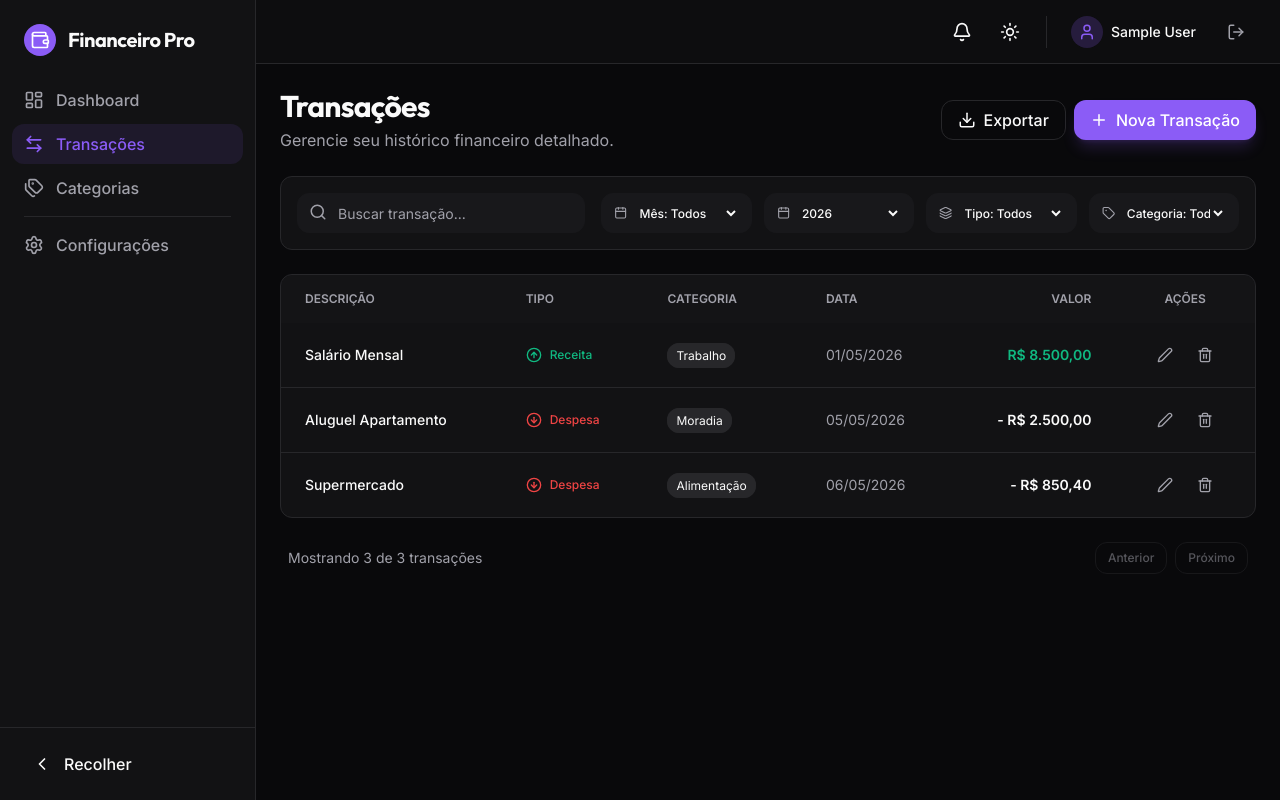
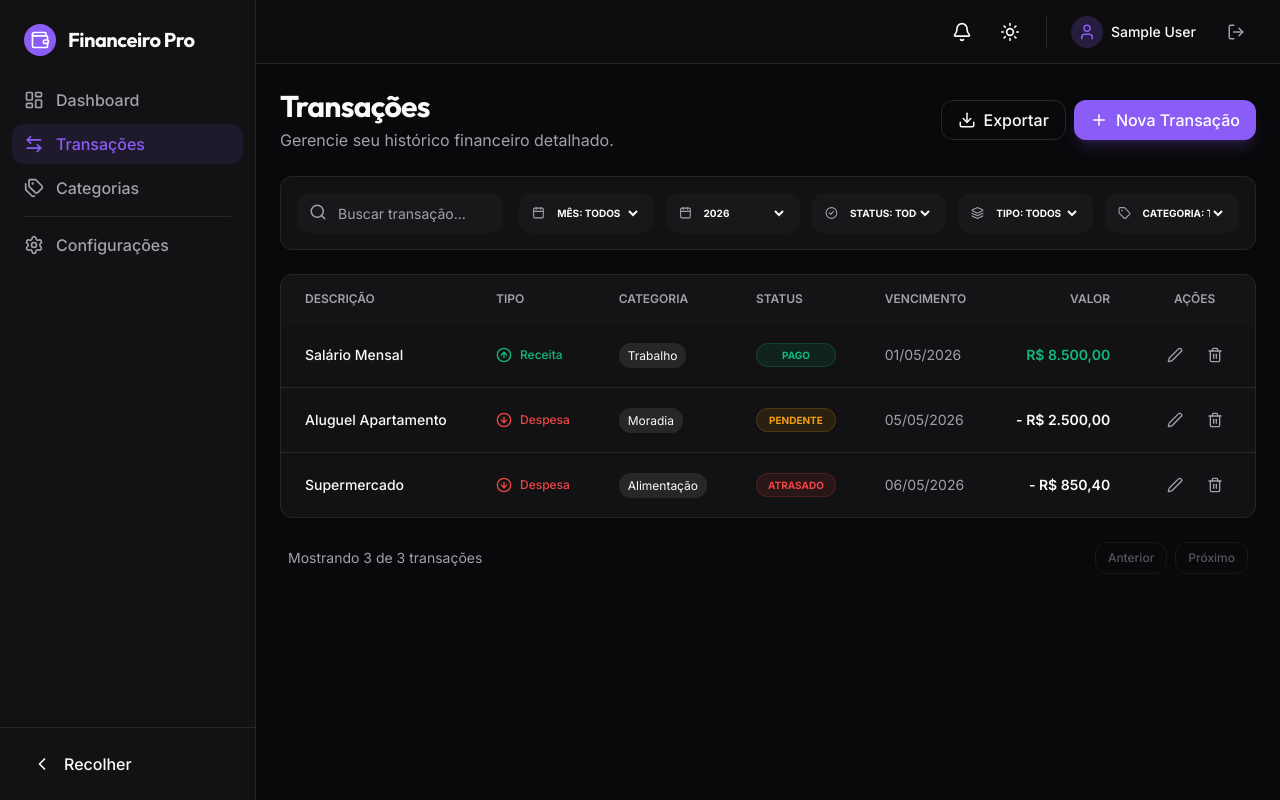
Before and after one commit to leccorside/controle-financeiro-pessoal, a React (Vite) app: page /transactions in a window 1280 px wide. Built offline with nearby package versions, Linux system fonts and the light colour scheme; sample sign-in values are in the browser's storage.

Commit message:
feat: adiciona coluna de status editável diretamente na tabela de transações e adiciona filtro de status e altera rótulos de data para vencimento

```diff
--- a/src/components/transactions/TransactionFilters.jsx
+++ b/src/components/transactions/TransactionFilters.jsx
@@ -1,6 +1,6 @@
 import React from 'react';
 import { Input } from '../ui/Input';
-import { Search, Calendar, Tag, Layers } from 'lucide-react';
+import { Search, Calendar, Tag, Layers, CheckCircle2 } from 'lucide-react';
 import { useCategories } from '../../hooks/useCategories';
 
 export function TransactionFilters({ filters, setFilters }) {
@@ -12,7 +12,7 @@ export function TransactionFilters({ filters, setFilters }) {
 
   return (
     <div className="flex flex-col lg:flex-row gap-4 items-center justify-between bg-card p-4 rounded-xl border border-border">
-      <div className="relative w-full lg:w-80">
+      <div className="relative w-full lg:w-64">
         <Search className="absolute left-3 top-2.5 text-muted-foreground" size={18} />
         <Input
           placeholder="Buscar transação..."
@@ -22,14 +22,14 @@ export function TransactionFilters({ filters, setFilters }) {
         />
       </div>
 
-      <div className="grid grid-cols-2 md:grid-cols-4 gap-3 w-full lg:w-auto">
+      <div className="grid grid-cols-2 md:grid-cols-3 lg:grid-cols-5 gap-3 w-full lg:w-auto">
         {/* Mês */}
         <div className="flex items-center gap-2 bg-input border border-input rounded-md px-3 h-10">
           <Calendar size={16} className="text-muted-foreground" />
           <select
             value={filters.month}
             onChange={(e) => handleFilterChange('month', e.target.value)}
-            className="bg-transparent border-none text-xs font-medium focus:ring-0 cursor-pointer w-full"
+            className="bg-transparent border-none text-[10px] font-bold focus:ring-0 cursor-pointer w-full uppercase"
           >
             <option value="all">Mês: Todos</option>
             <option value="0">Janeiro</option>
@@ -53,11 +53,26 @@ export function TransactionFilters({ filters, setFilters }) {
           <select
             value={filters.year}
             onChange={(e) => handleFilterChange('year', e.target.value)}
-            className="bg-transparent border-none text-xs font-medium focus:ring-0 cursor-pointer w-full"
+            className="bg-transparent border-none text-[10px] font-bold focus:ring-0 cursor-pointer w-full uppercase"
           >
             <option value="2026">2026</option>
             <option value="2025">2025</option>
             <option value="2024">2024</option>
+          </select>
+        </div>
+
+        {/* Status */}
+        <div className="flex items-center gap-2 bg-input border border-input rounded-md px-3 h-10">
+          <CheckCircle2 size={16} className="text-muted-foreground" />
+          <select
+            value={filters.status}
+            onChange={(e) => handleFilterChange('status', e.target.value)}
+            className="bg-transparent border-none text-[10px] font-bold focus:ring-0 cursor-pointer w-full uppercase"
+          >
+            <option value="all">Status: Todos</option>
+            <option value="PAID">PAGO</option>
+            <option value="PENDING">PENDENTE</option>
+            <option value="OVERDUE">ATRASADO</option>
           </select>
         </div>
 
@@ -67,7 +82,7 @@ export function TransactionFilters({ filters, setFilters }) {
           <select
             value={filters.type}
             onChange={(e) => handleFilterChange('type', e.target.value)}
-            className="bg-transparent border-none text-xs font-medium focus:ring-0 cursor-pointer w-full"
+            className="bg-transparent border-none text-[10px] font-bold focus:ring-0 cursor-pointer w-full uppercase"
           >
             <option value="all">Tipo: Todos</option>
             <option value="INCOME">Receitas</option>
@@ -82,7 +97,7 @@ export function TransactionFilters({ filters, setFilters }) {
           <select
             value={filters.category}
             onChange={(e) => handleFilterChange('category', e.target.value)}
-            className="bg-transparent border-none text-xs font-medium focus:ring-0 cursor-pointer w-full"
+            className="bg-transparent border-none text-[10px] font-bold focus:ring-0 cursor-pointer w-full uppercase"
           >
             <option value="all">Categoria: Todas</option>
             {categories.map(cat => (
--- a/src/components/transactions/TransactionForm.jsx
+++ b/src/components/transactions/TransactionForm.jsx
@@ -11,6 +11,7 @@ const transactionSchema = z.object({
   amount: z.string().min(1, 'O valor é obrigatório'),
   type: z.enum(['INCOME', 'EXPENSE', 'INVESTMENT']),
   category: z.string().min(1, 'A categoria é obrigatória'),
+  status: z.enum(['PAID', 'PENDING', 'OVERDUE']),
   date: z.string().min(1, 'A data é obrigatória'),
 });
 
@@ -24,6 +25,7 @@ export function TransactionForm({ onSubmit, defaultValues, onCancel }) {
     resolver: zodResolver(transactionSchema),
     defaultValues: defaultValues || {
       type: 'EXPENSE',
+      status: 'PENDING',
       date: new Date().toISOString().split('T')[0],
     },
   });
@@ -76,12 +78,13 @@ export function TransactionForm({ onSubmit, defaultValues, onCancel }) {
           {errors.amount && <p className="text-xs text-destructive">{errors.amount.message}</p>}
         </div>
         <div className="space-y-2">
-          <label className="text-sm font-medium">Data</label>
+          <label className="text-sm font-medium">Vencimento</label>
           <Input type="date" {...register('date')} />
           {errors.date && <p className="text-xs text-destructive">{errors.date.message}</p>}
         </div>
       </div>
 
+      <div className="grid grid-cols-2 gap-4">
         <div className="space-y-2">
           <label className="text-sm font-medium">Categoria</label>
           <select
@@ -99,6 +102,19 @@ export function TransactionForm({ onSubmit, defaultValues, onCancel }) {
           </select>
           {errors.category && <p className="text-xs text-destructive">{errors.category.message}</p>}
         </div>
+        <div className="space-y-2">
+          <label className="text-sm font-medium">Status</label>
+          <select
+            {...register('status')}
+            className="flex h-10 w-full rounded-md border border-input bg-input px-3 py-2 text-sm focus-visible:outline-none focus-visible:ring-2 focus-visible:ring-ring"
+          >
+            <option value="PAID">PAGO</option>
+            <option value="PENDING">PENDENTE</option>
+            <option value="OVERDUE">ATRASADO</option>
+          </select>
+          {errors.status && <p className="text-xs text-destructive">{errors.status.message}</p>}
+        </div>
+      </div>
 
       <div className="flex gap-3 pt-4">
         <Button type="button" variant="outline" className="flex-1" onClick={onCancel}>
--- a/src/components/transactions/TransactionTable.jsx
+++ b/src/components/transactions/TransactionTable.jsx
@@ -2,8 +2,11 @@ import React from 'react';
 import { cn } from '../../services/utils';
 import { ArrowUpCircle, ArrowDownCircle, TrendingUp, Edit2, Trash2 } from 'lucide-react';
 import { Button } from '../ui/Button';
+import { useTransactions } from '../../hooks/useTransactions';
 
 export function TransactionTable({ transactions, onEdit, onDelete }) {
+  const { updateTransaction } = useTransactions();
+
   const getIcon = (type) => {
     switch (type) {
       case 'INCOME': return <ArrowUpCircle className="text-success" size={16} />;
@@ -31,6 +34,19 @@ export function TransactionTable({ transactions, onEdit, onDelete }) {
     }
   };
 
+  const getStatusStyles = (status) => {
+    switch (status) {
+      case 'PAID': return 'bg-success/10 text-success border-success/20';
+      case 'PENDING': return 'bg-warning/10 text-warning border-warning/20';
+      case 'OVERDUE': return 'bg-destructive/10 text-destructive border-destructive/20';
+      default: return 'bg-secondary text-secondary-foreground';
+    }
+  };
+
+  const handleStatusChange = (id, newStatus) => {
+    updateTransaction(id, { status: newStatus });
+  };
+
   return (
     <div className="w-full overflow-x-auto rounded-xl border border-border bg-card">
       <table className="w-full text-sm text-left border-collapse">
@@ -39,7 +55,8 @@ export function TransactionTable({ transactions, onEdit, onDelete }) {
             <th className="px-6 py-4 font-semibold">Descrição</th>
             <th className="px-6 py-4 font-semibold">Tipo</th>
             <th className="px-6 py-4 font-semibold">Categoria</th>
-            <th className="px-6 py-4 font-semibold">Data</th>
+            <th className="px-6 py-4 font-semibold">Status</th>
+            <th className="px-6 py-4 font-semibold">Vencimento</th>
             <th className="px-6 py-4 font-semibold text-right">Valor</th>
             <th className="px-6 py-4 font-semibold text-center">Ações</th>
           </tr>
@@ -63,6 +80,20 @@ export function TransactionTable({ transactions, onEdit, onDelete }) {
                   <span className="px-2 py-1 rounded-md bg-secondary text-xs text-secondary-foreground border border-border">
                     {transaction.category}
                   </span>
+                </td>
+                <td className="px-6 py-4">
+                  <select
+                    value={transaction.status || 'PENDING'}
+                    onChange={(e) => handleStatusChange(transaction.id, e.target.value)}
+                    className={cn(
+                      "text-[10px] font-bold px-2 py-1 rounded-full border transition-all cursor-pointer focus:outline-none focus:ring-2 focus:ring-primary/20 appearance-none text-center min-w-[80px]",
+                      getStatusStyles(transaction.status)
+                    )}
+                  >
+                    <option value="PAID">PAGO</option>
+                    <option value="PENDING">PENDENTE</option>
+                    <option value="OVERDUE">ATRASADO</option>
+                  </select>
                 </td>
                 <td className="px-6 py-4 text-muted-foreground">
                   {new Date(transaction.date).toLocaleDateString('pt-BR')}
@@ -99,7 +130,7 @@ export function TransactionTable({ transactions, onEdit, onDelete }) {
             ))
           ) : (
             <tr>
-              <td colSpan="6" className="px-6 py-12 text-center text-muted-foreground">
+              <td colSpan="7" className="px-6 py-12 text-center text-muted-foreground">
                 Nenhuma transação encontrada.
               </td>
             </tr>
--- a/src/hooks/useTransactions.js
+++ b/src/hooks/useTransactions.js
@@ -1,16 +1,16 @@
 import { create } from 'zustand';
 
 const mockTransactions = [
-  { id: '1', description: 'Salário Mensal', type: 'INCOME', category: 'Trabalho', date: '2026-05-01', amount: 8500.00 },
-  { id: '2', description: 'Aluguel Apartamento', type: 'EXPENSE', category: 'Moradia', date: '2026-05-05', amount: 2500.00 },
-  { id: '3', description: 'Supermercado', type: 'EXPENSE', category: 'Alimentação', date: '2026-05-06', amount: 850.40 },
+  { id: '1', description: 'Salário Mensal', type: 'INCOME', category: 'Trabalho', date: '2026-05-01', amount: 8500.00, status: 'PAID' },
+  { id: '2', description: 'Aluguel Apartamento', type: 'EXPENSE', category: 'Moradia', date: '2026-05-05', amount: 2500.00, status: 'PENDING' },
+  { id: '3', description: 'Supermercado', type: 'EXPENSE', category: 'Alimentação', date: '2026-05-06', amount: 850.40, status: 'OVERDUE' },
 ];
 
 export const useTransactions = create((set) => ({
   transactions: mockTransactions,
   addTransaction: (transaction) => set((state) => ({
     transactions: [
-      { ...transaction, id: Math.random().toString(36).substr(2, 9) },
+      { ...transaction, id: Math.random().toString(36).substr(2, 9), status: transaction.status || 'PENDING' },
       ...state.transactions
     ]
   })),
--- a/src/pages/Transactions.jsx
+++ b/src/pages/Transactions.jsx
@@ -17,7 +17,8 @@ export default function Transactions() {
     month: 'all',
     year: '2026',
     type: 'all',
-    category: 'all'
+    category: 'all',
+    status: 'all'
   });
 
   const filteredTransactions = useMemo(() => {
@@ -32,12 +33,15 @@ export default function Transactions() {
       // Filtro de Categoria
       const matchesCategory = filters.category === 'all' || t.category === filters.category;
 
+      // Filtro de Status
+      const matchesStatus = filters.status === 'all' || t.status === filters.status;
+
       // Filtro de Mês e Ano
       const date = new Date(t.date);
       const matchesMonth = filters.month === 'all' || date.getMonth().toString() === filters.month;
       const matchesYear = filters.year === 'all' || date.getFullYear().toString() === filters.year;
 
-      return matchesSearch && matchesType && matchesCategory && matchesMonth && matchesYear;
+      return matchesSearch && matchesType && matchesCategory && matchesStatus && matchesMonth && matchesYear;
     });
   }, [transactions, filters]);
 
```
Lines whose indentation alone changed are shown as unchanged.
